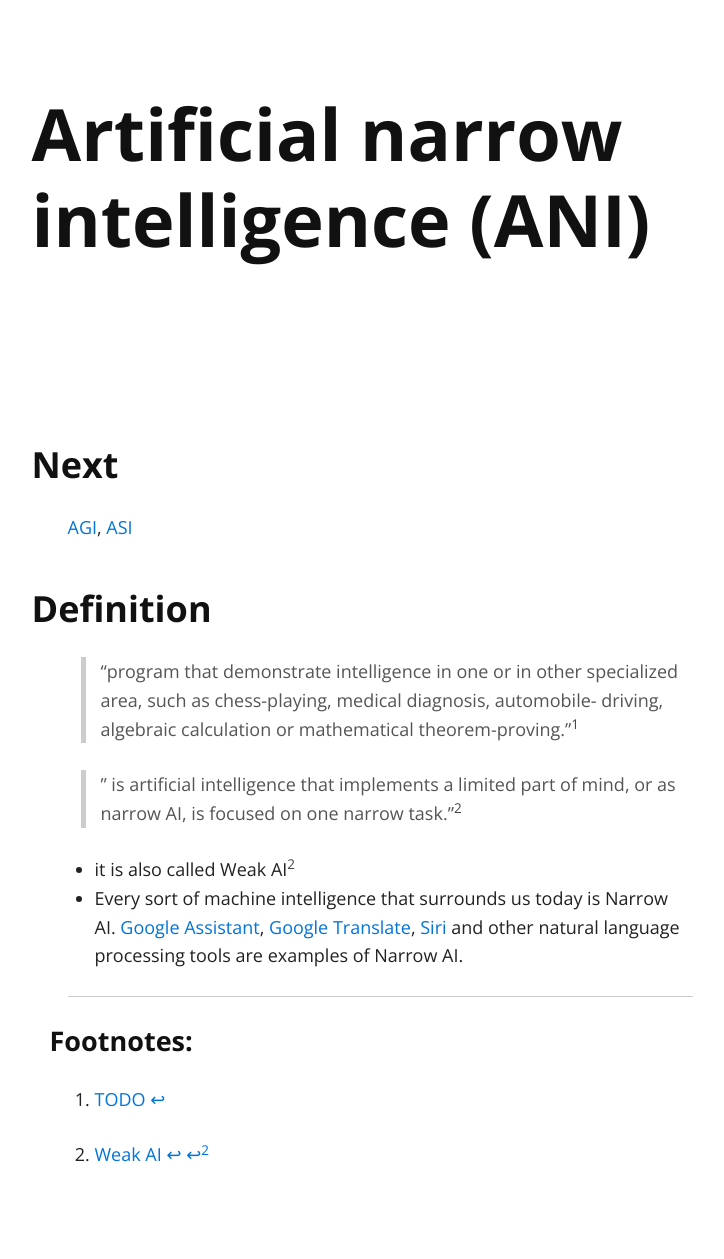
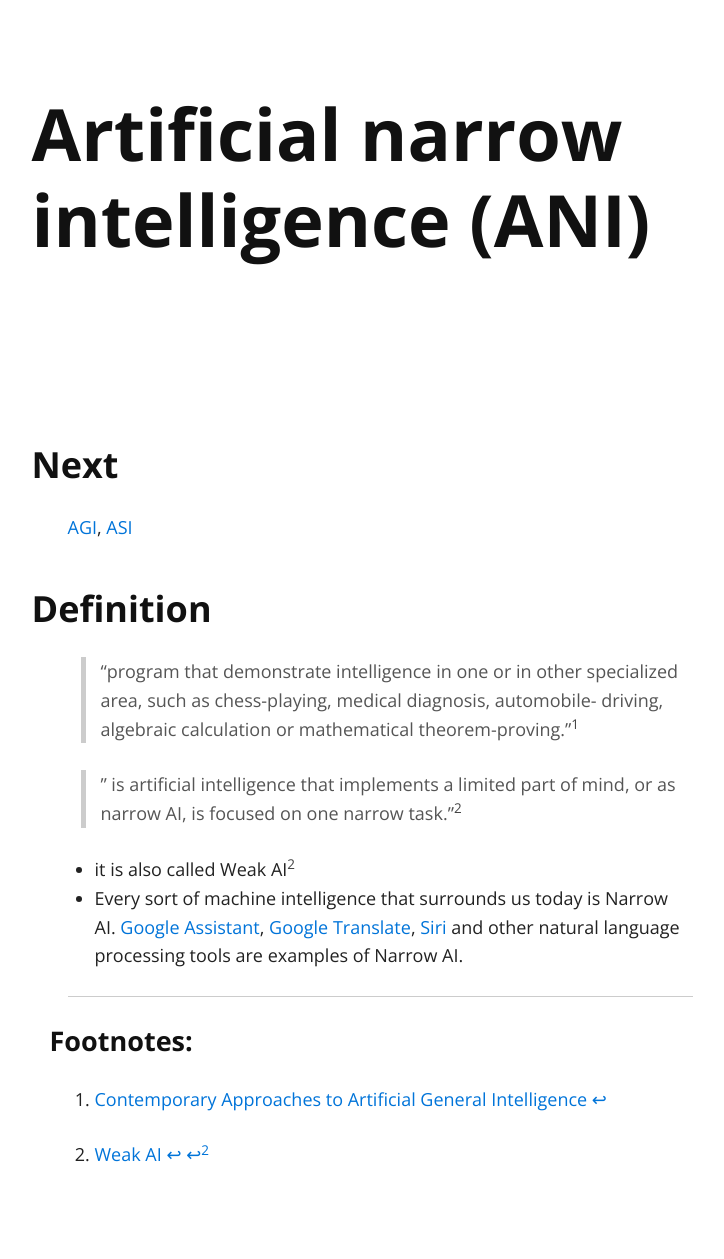
Before and after one commit to peterszatmary/ai, a Jekyll site: the page built from _posts/2020-09-15-artificial-narrow-intelligence.markdown, in a window 1280 px wide. Shown: the whole page, without its empty margins (260-984 px from the left). Built offline with Jekyll 4.4.1, drawn with Linux system fonts in a browser that asks for light colours; nearby versions of some CDN libraries.

Commit message:
footnotes for ANI adjusted.

```diff
--- a/_posts/2020-09-15-artificial-narrow-intelligence.markdown
+++ b/_posts/2020-09-15-artificial-narrow-intelligence.markdown
@@ -25,5 +25,5 @@ examples of Narrow AI.
 
 ##### Footnotes:
 
-[^1]: [TODO](https://link.springer.com/chapter/10.1007%2F978-3-540-68677-4_1)
+[^1]: [Contemporary Approaches to Artificial General Intelligence](https://link.springer.com/chapter/10.1007%2F978-3-540-68677-4_1)
 [^2]: [Weak AI](https://en.wikipedia.org/wiki/Weak_AI)
```
